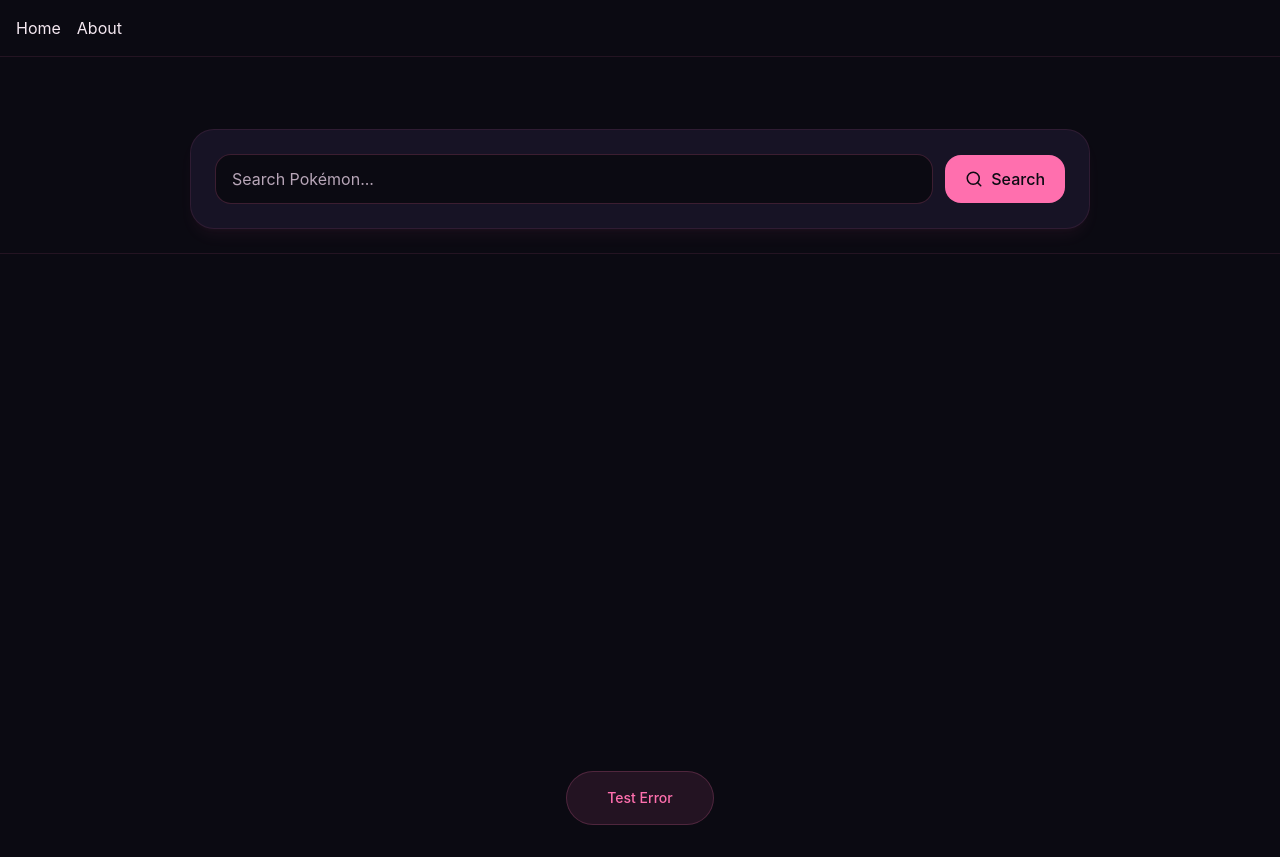
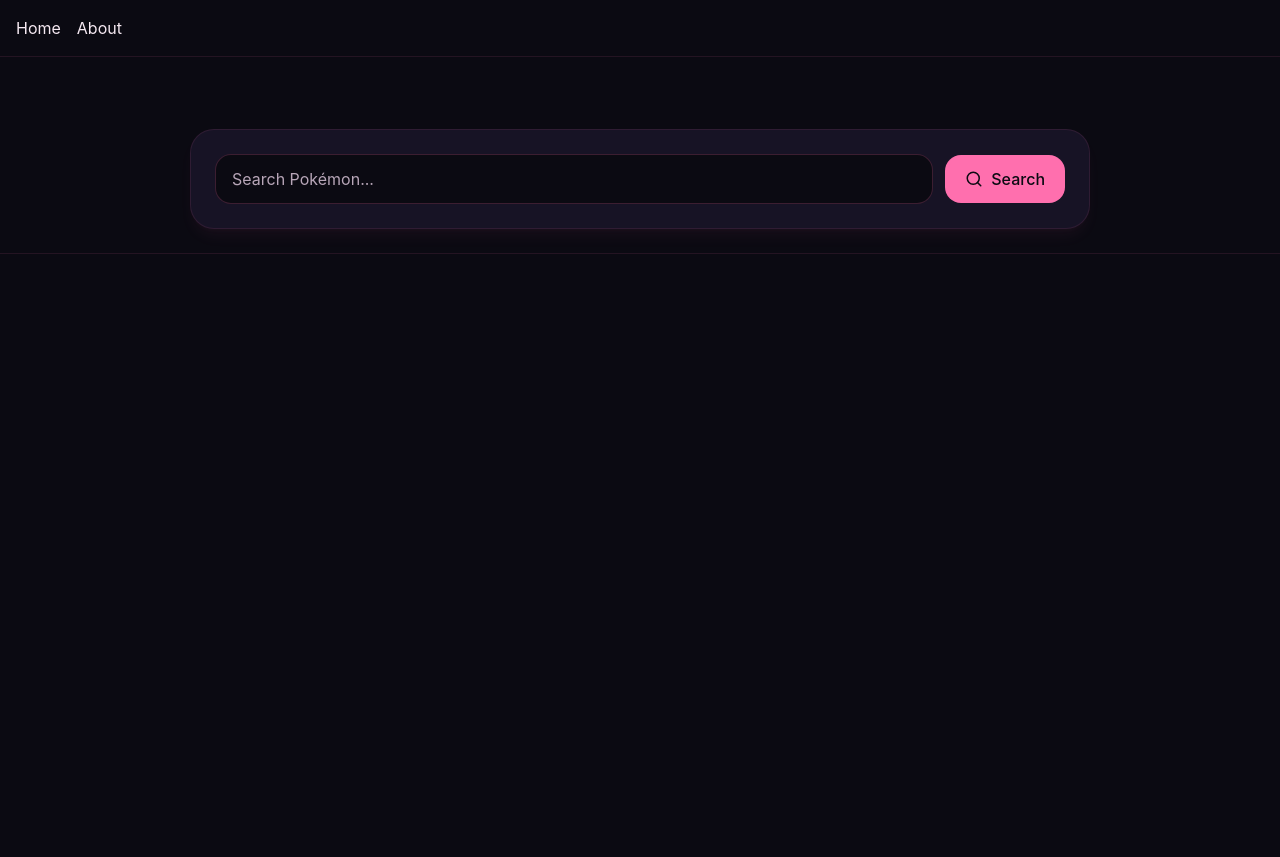
Before and after one commit to sunyuna00/rsschool-react, a React (Vite) app in the folder class-components/: page / in a window 1280 px wide. Built offline with nearby package versions, Linux system fonts and the light colour scheme.

Commit message:
refactor: improve PokemonDetails and add error handling

```diff
--- a/class-components/src/components/pagination.tsx
+++ /dev/null
@@ -1,29 +0,0 @@
-type Props = {
-  page: number;
-  onChange: (page: number) => void;
-  hasNext: boolean;
-};
-
-export const Pagination = ({ page, onChange, hasNext }: Props) => {
-  return (
-    <div className="flex gap-3 justify-center mt-6">
-      <button
-        disabled={page === 1}
-        onClick={() => onChange(page - 1)}
-        className="px-4 py-2 border rounded"
-      >
-        Prev
-      </button>
-
-      <span>Page {page}</span>
-
-      <button
-        disabled={!hasNext}
-        onClick={() => onChange(page + 1)}
-        className="px-4 py-2 border rounded"
-      >
-        Next
-      </button>
-    </div>
-  );
-};
--- a/class-components/src/pages/details/pokemon-details.tsx
+++ b/class-components/src/pages/details/pokemon-details.tsx
@@ -7,13 +7,16 @@
 
   const [pokemon, setPokemon] = useState<Pokemon | null>(null);
   const [loading, setLoading] = useState(false);
+  const [error, setError] = useState<string | null>(null);
 
   useEffect(() => {
     const fetchPokemon = async () => {
       if (!id) return;
 
       setLoading(true);
+      setError(null);
 
+      try {
         const res = await fetch(`https://pokeapi.co/api/v2/pokemon/${id}`);
         const data = await res.json();
 
@@ -24,11 +27,18 @@
           types: data.types.map((t: { type: { name: string } }) => t.type.name),
           weight: data.weight,
           height: data.height,
-        abilities: data.abilities.map((a: { ability: { name: string } }) => a.ability.name),
+          abilities: data.abilities.map((a: { ability: { name: string } }) =>
+            typeof a === 'object' && a !== null ? a.ability.name : ''
+          ),
         };
 
         setPokemon(formatted);
+      } catch {
+        setError('Failed to load Pokémon');
+        setPokemon(null);
+      } finally {
         setLoading(false);
+      }
     };
 
     fetchPokemon();
@@ -44,37 +54,27 @@
         </Link>
       </div>
 
-      {loading && <p className="text-gray-500">Loading...</p>}
+      {loading && <p>Loading...</p>}
 
-      {!loading && pokemon && (
+      {error && <p className="text-red-500">{error}</p>}
+
+      {!loading && !error && pokemon && (
         <>
           <div className="flex justify-center">
-            <img
-              src={pokemon.image}
-              alt={pokemon.name}
-              className="w-32 h-32"
-            />
+            <img src={pokemon.image} alt={pokemon.name} className="w-32 h-32" />
           </div>
 
-          <h3 className="text-lg font-bold capitalize text-center">
-            {pokemon.name}
-          </h3>
+          <h3 className="text-lg font-bold capitalize text-center">{pokemon.name}</h3>
 
-          <p className="text-sm text-gray-600">
-            ID: {pokemon.id}
-          </p>
+          <p>ID: {pokemon.id}</p>
 
-          <p className="text-sm text-gray-600">
+          <p>
             Height: {pokemon.height} | Weight: {pokemon.weight}
           </p>
 
-          <p className="text-sm">
-            Types: {pokemon.types.join(', ')}
-          </p>
+          <p>Types: {pokemon.types.join(', ')}</p>
 
-          <p className="text-sm">
-            Abilities: {pokemon.abilities.join(', ')}
-          </p>
+          <p>Abilities: {pokemon.abilities.join(', ')}</p>
         </>
       )}
     </aside>
--- a/class-components/src/pages/home/home-page-container.tsx
+++ b/class-components/src/pages/home/home-page-container.tsx
@@ -7,18 +7,20 @@
   const search = searchParams.get('search') ?? '';
 
   const handleSearch = (value: string) => {
-    const trimmedValue = value.trim();
+    const trimmed = value.trim();
 
-    setSearchParams((prev) => {
-      const params = new URLSearchParams(prev);
+    setSearchParams((params) => {
+      const next = new URLSearchParams(params);
 
-      if (trimmedValue) {
-        params.set('search', trimmedValue);
+      if (trimmed) {
+        next.set('search', trimmed);
+        next.set('page', '1');
       } else {
-        params.delete('search');
+        next.delete('search');
+        next.set('page', '1');
       }
 
-      return params;
+      return next;
     });
   };
 
--- a/class-components/src/pages/home/home-page.tsx
+++ b/class-components/src/pages/home/home-page.tsx
@@ -6,11 +6,10 @@
 import { Outlet } from 'react-router-dom';
 
 type State = {
-  error: string | null;
   search: string;
   results: Pokemon[];
   loading: boolean;
-  triggerError: boolean;
+  error: string | null;
   hasSearched: boolean;
 };
 
@@ -25,13 +24,14 @@
     results: [],
     loading: false,
     error: null,
-    triggerError: false,
     hasSearched: false,
   };
 
-  triggerErrorHandler = () => {
-    this.setState({ triggerError: true });
-  };
+  override componentDidMount() {
+    if (this.state.search) {
+      this.handleSearch(this.state.search);
+    }
+  }
 
   handleSearch = async (value: string) => {
     const trimmed = value.trim();
@@ -52,7 +52,6 @@
       this.setState({
         results: data,
         loading: false,
-        error: null,
         hasSearched: true,
       });
 
@@ -67,45 +66,36 @@
     }
   };
 
-  override componentDidMount() {
-    this.props.onSearch(this.props.initialSearch);
-  }
-
   override render() {
-    const { error, results, loading, hasSearched } = this.state;
-
-    if (this.state.triggerError) {
-      throw new Error('Test Error Boundary');
-    }
+    const { search, results, loading, error, hasSearched } = this.state;
 
     return (
-      <div className="min-h-screen bg-background text-foreground flex flex-col">
+      <div className="min-h-screen flex flex-col">
         <section className="p-6 border-b border-primary/10">
-          <SearchBar onSearch={this.handleSearch} initialValue={this.state.search} />
+          <SearchBar
+            onSearch={this.handleSearch}
+            initialValue={search}
+          />
         </section>
 
         <div className="flex flex-1">
           <section className="flex-1 p-6">
             {loading && <Spinner />}
 
-            {!loading && !error && results.length > 0 && <ResultsList results={results} />}
+            {!loading && !error && results.length > 0 && (
+              <ResultsList results={results} />
+            )}
 
             {!loading && !error && results.length === 0 && hasSearched && (
-              <p className="text-center text-muted-foreground">No results found</p>
+              <p>No results found</p>
             )}
 
-            {!loading && error && <div className="text-center text-red-500">{error}</div>}
+            {!loading && error && (
+              <p className="text-red-500">{error}</p>
+            )}
           </section>
+
           <Outlet />
-        </div>
-
-        <div className="flex justify-center">
-          <button
-            onClick={this.triggerErrorHandler}
-            className="px-10 py-4 mb-8 mt-2 text-sm rounded-full bg-primary/10 text-primary border border-primary/20 hover:scale-[1.02] hover:border-primary/30"
-          >
-            Test Error
-          </button>
         </div>
       </div>
     );
```
Also changed, not shown: 1 other file (tests, documents, lock files or other folders). Lines whose indentation alone changed are shown as unchanged.
